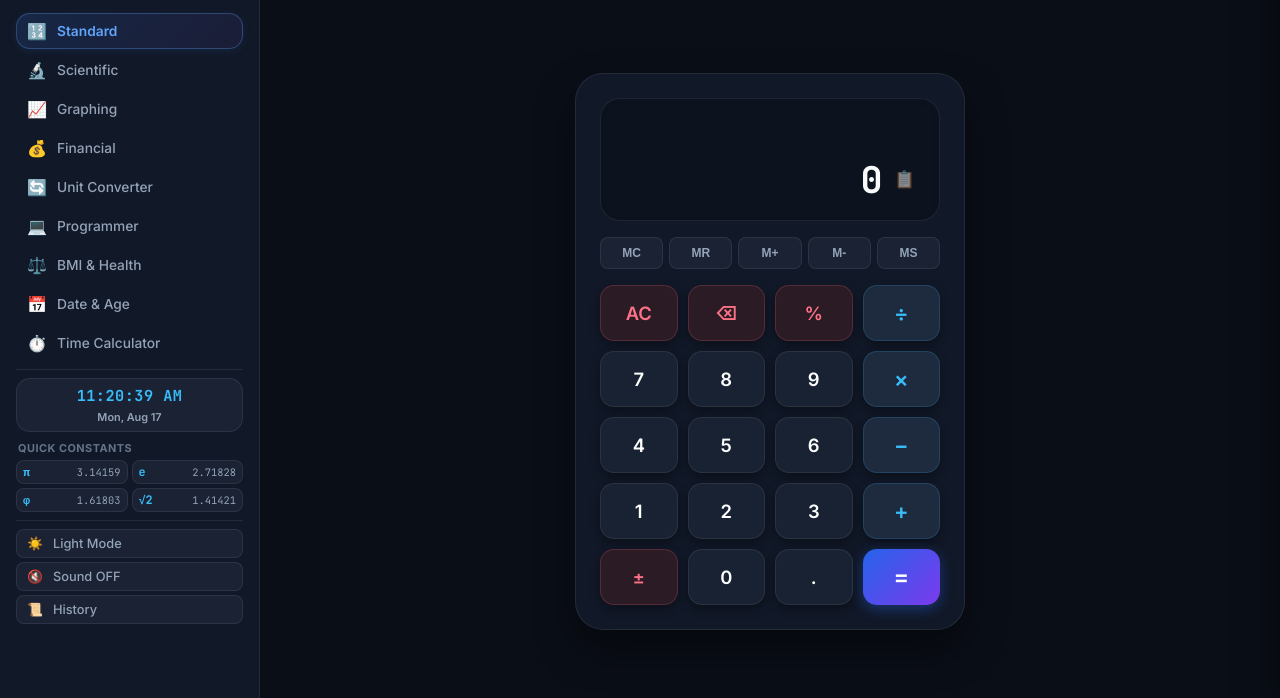
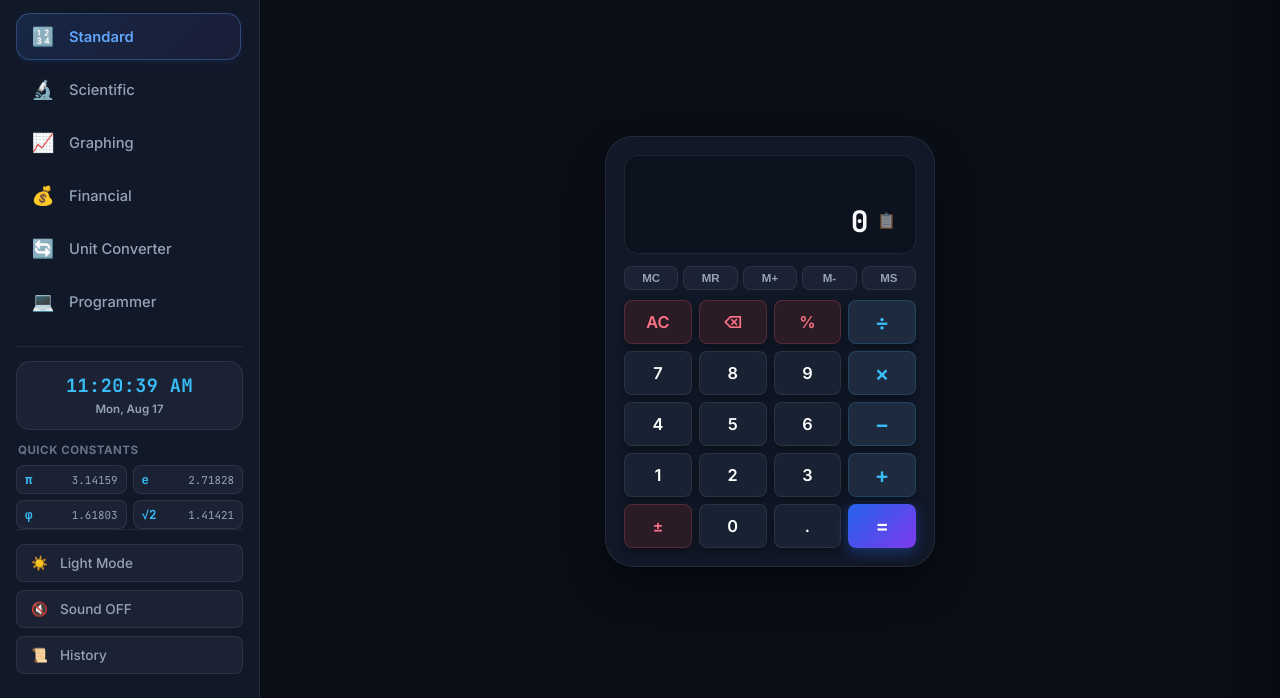
Before and after one commit to eleshkapri/Calculator, a plain HTML site: page index.html in a window 1280 px wide. Shown: the part 102-800 px from the top of the page. Drawn offline with Linux system fonts and the light colour scheme; no server answers.

Commit message:
Optimize calculator card dimensions and keypad button sizing for sleek laptop/desktop display

```diff
--- a/style.css
+++ b/style.css
@@ -299,20 +299,29 @@ body {
 .nav-menu {
     display: flex;
     flex-direction: column;
-    gap: 3px;
-    flex: 0 0 auto;
+    gap: 6px;
+    flex: 1;
+    overflow-y: auto;
+    overflow-x: hidden;
+    padding-right: 2px;
+    scrollbar-width: none;
+    -ms-overflow-style: none;
+}
+
+.nav-menu::-webkit-scrollbar {
+    display: none;
 }
 
 .nav-item {
     display: flex;
     align-items: center;
-    gap: 10px;
-    padding: 7px 10px;
+    gap: 14px;
+    padding: 11px 14px;
     border: 1px solid transparent;
     background: transparent;
     color: var(--text-secondary);
     font-family: var(--font-ui);
-    font-size: 0.86rem;
+    font-size: 0.92rem;
     font-weight: 500;
     border-radius: var(--radius-md);
     cursor: pointer;
@@ -322,11 +331,11 @@ body {
 }
 
 .nav-item .icon {
-    font-size: 1rem;
+    font-size: 1.15rem;
     display: flex;
     align-items: center;
     justify-content: center;
-    width: 20px;
+    width: 24px;
     transition: transform 0.2s ease;
 }
 
@@ -337,7 +346,7 @@ body {
 }
 
 .nav-item:hover .icon {
-    transform: scale(1.12);
+    transform: scale(1.15);
 }
 
 .nav-item.active {
@@ -357,9 +366,9 @@ body.dark-theme .nav-item.active {
 .sidebar-widget {
     display: flex;
     flex-direction: column;
-    gap: 8px;
-    margin-top: 8px;
-    padding-top: 8px;
+    gap: 12px;
+    margin-top: 14px;
+    padding-top: 14px;
     border-top: 1px solid var(--border-subtle);
 }
 
@@ -367,13 +376,13 @@ body.dark-theme .nav-item.active {
     background: var(--bg-surface-elevated);
     border: 1px solid var(--border-subtle);
     border-radius: var(--radius-md);
-    padding: 6px 10px;
+    padding: 10px 12px;
     text-align: center;
 }
 
 .live-clock-time {
     font-family: var(--font-mono);
-    font-size: 0.95rem;
+    font-size: 1.15rem;
     font-weight: 800;
     color: #2563eb;
     letter-spacing: 0.5px;
@@ -384,20 +393,20 @@ body.dark-theme .live-clock-time {
 }
 
 .live-clock-date {
-    font-size: 0.68rem;
+    font-size: 0.72rem;
     font-weight: 600;
     color: var(--text-secondary);
-    margin-top: 1px;
+    margin-top: 2px;
 }
 
 .sidebar-constants-section {
     display: flex;
     flex-direction: column;
-    gap: 4px;
+    gap: 6px;
 }
 
 .widget-title {
-    font-size: 0.68rem;
+    font-size: 0.72rem;
     font-weight: 700;
     text-transform: uppercase;
     letter-spacing: 0.5px;
@@ -408,7 +417,7 @@ body.dark-theme .live-clock-time {
 .constants-chips {
     display: grid;
     grid-template-columns: repeat(2, 1fr);
-    gap: 4px;
+    gap: 6px;
 }
 
 .const-chip {
@@ -418,7 +427,7 @@ body.dark-theme .live-clock-time {
     background: var(--bg-surface-elevated);
     border: 1px solid var(--border-subtle);
     border-radius: var(--radius-sm);
-    padding: 3px 6px;
+    padding: 5px 8px;
     cursor: pointer;
     transition: var(--transition);
     text-align: left;
@@ -433,7 +442,7 @@ body.dark-theme .live-clock-time {
 .chip-sym {
     font-family: var(--font-mono);
     font-weight: 700;
-    font-size: 0.74rem;
+    font-size: 0.78rem;
     color: #2563eb;
 }
 
@@ -443,29 +452,28 @@ body.dark-theme .chip-sym {
 
 .chip-val {
     font-family: var(--font-mono);
-    font-size: 0.65rem;
+    font-size: 0.68rem;
     color: var(--text-secondary);
 }
 
 .sidebar-footer {
     display: flex;
     flex-direction: column;
-    gap: 4px;
-    margin-top: 8px;
-    padding-top: 8px;
+    gap: 8px;
+    padding-top: 14px;
     border-top: 1px solid var(--border-subtle);
 }
 
 .utility-btn {
     display: flex;
     align-items: center;
-    gap: 10px;
-    padding: 6px 10px;
+    gap: 12px;
+    padding: 10px 14px;
     border: 1px solid var(--border-subtle);
     background: var(--bg-surface-elevated);
     color: var(--text-secondary);
     font-family: var(--font-ui);
-    font-size: 0.8rem;
+    font-size: 0.85rem;
     font-weight: 500;
     border-radius: var(--radius-sm);
     cursor: pointer;
@@ -595,9 +603,7 @@ body.dark-theme .chip-sym {
     box-shadow: var(--card-shadow);
 }
 
-#view-standard.calculator-view.active,
-#view-scientific.calculator-view.active,
-#view-programmer.calculator-view.active {
+#view-standard.calculator-view.active {
     display: flex;
     flex-direction: column;
     align-items: center;
@@ -606,22 +612,22 @@ body.dark-theme .chip-sym {
     margin: auto 0;
 }
 
-.calc-card { width: 100%; max-width: 390px; }
-.scientific-card { width: 100%; max-width: 590px; }
-.programmer-card { width: 100%; max-width: 550px; }
-.financial-card { width: 100%; max-width: 740px; padding: 28px; }
-.converter-card, .health-card, .date-card, .time-card { width: 100%; max-width: 680px; padding: 28px; }
-.time-keypad-card { width: 100%; max-width: 420px; }
+.calc-card { width: 100%; max-width: 330px; padding: 18px; }
+.scientific-card { width: 100%; max-width: 440px; padding: 18px; }
+.programmer-card { width: 100%; max-width: 460px; padding: 18px; }
+.financial-card { width: 100%; max-width: 740px; padding: 24px; }
+.converter-card, .health-card, .date-card, .time-card { width: 100%; max-width: 680px; padding: 24px; }
+.time-keypad-card { width: 100%; max-width: 350px; padding: 18px; }
 
 .display-container {
     background: var(--bg-input);
     border: 1px solid var(--border-subtle);
-    border-radius: var(--radius-lg);
-    padding: 16px 20px;
-    margin-bottom: 16px;
+    border-radius: var(--radius-md);
+    padding: 12px 16px;
+    margin-bottom: 12px;
     display: flex;
     flex-direction: column;
-    min-height: 115px;
+    min-height: 96px;
     justify-content: space-between;
     box-shadow: inset 0 2px 6px rgba(0,0,0,0.05);
 }
@@ -630,7 +636,7 @@ body.dark-theme .chip-sym {
     display: flex;
     justify-content: space-between;
     align-items: center;
-    font-size: 0.75rem;
+    font-size: 0.72rem;
     font-weight: 700;
 }
 
@@ -638,7 +644,7 @@ body.dark-theme .chip-sym {
     background: rgba(168, 85, 247, 0.15);
     color: #9333ea;
     border: 1px solid rgba(168, 85, 247, 0.3);
-    padding: 2px 10px;
+    padding: 2px 8px;
     border-radius: 4px;
     cursor: pointer;
     user-select: none;
@@ -654,18 +660,18 @@ body.dark-theme .angle-mode-pill {
 }
 
 .memory-indicator {
-    font-size: 0.75rem;
+    font-size: 0.72rem;
     font-weight: 600;
     color: var(--accent-fin);
-    min-height: 16px;
+    min-height: 14px;
 }
 
 .expression-line {
     font-family: var(--font-mono);
-    font-size: 0.95rem;
+    font-size: 0.85rem;
     color: var(--text-secondary);
     text-align: right;
-    min-height: 24px;
+    min-height: 20px;
     overflow-x: auto;
     white-space: nowrap;
     word-break: break-all;
@@ -675,7 +681,7 @@ body.dark-theme .angle-mode-pill {
     display: flex;
     align-items: center;
     justify-content: flex-end;
-    gap: 8px;
+    gap: 6px;
 }
 
 .result-display {
@@ -684,7 +690,7 @@ body.dark-theme .angle-mode-pill {
     border: none;
     color: var(--text-primary);
     font-family: var(--font-mono);
-    font-size: 2.3rem;
+    font-size: 1.85rem;
     font-weight: 700;
     text-align: right;
     outline: none;
@@ -694,24 +700,24 @@ body.dark-theme .angle-mode-pill {
 .copy-btn {
     background: transparent;
     border: none;
-    font-size: 1.05rem;
+    font-size: 0.95rem;
     cursor: pointer;
     opacity: 0.5;
     transition: var(--transition);
-    padding: 4px;
+    padding: 3px;
 }
 
 .copy-btn:hover {
     opacity: 1;
-    transform: scale(1.15);
+    transform: scale(1.1);
 }
 
 /* Memory Bar */
 .memory-bar {
     display: flex;
     justify-content: space-between;
-    gap: 6px;
-    margin-bottom: 16px;
+    gap: 5px;
+    margin-bottom: 10px;
 }
 
 .mem-btn {
@@ -719,9 +725,9 @@ body.dark-theme .angle-mode-pill {
     background: var(--bg-surface-elevated);
     border: 1px solid var(--border-subtle);
     color: var(--text-secondary);
-    font-size: 0.75rem;
+    font-size: 0.72rem;
     font-weight: 600;
-    padding: 8px 4px;
+    padding: 5px 2px;
     border-radius: var(--radius-sm);
     cursor: pointer;
     transition: var(--transition);
@@ -736,7 +742,7 @@ body.dark-theme .angle-mode-pill {
 /* Keypads */
 .keypad {
     display: grid;
-    gap: 10px;
+    gap: 7px;
 }
 
 .standard-keypad { grid-template-columns: repeat(4, 1fr); }
@@ -745,10 +751,10 @@ body.dark-theme .angle-mode-pill {
 
 .btn {
     border: 1px solid var(--btn-num-border);
-    height: 56px;
-    border-radius: var(--radius-md);
+    height: 44px;
+    border-radius: var(--radius-sm);
     font-family: var(--font-ui);
-    font-size: 1.15rem;
+    font-size: 1.02rem;
     font-weight: 600;
     cursor: pointer;
     display: flex;
@@ -757,6 +763,16 @@ body.dark-theme .angle-mode-pill {
     transition: var(--transition);
     user-select: none;
     box-shadow: var(--btn-num-shadow);
+}
+
+.scientific-keypad .btn {
+    height: 40px;
+    font-size: 0.88rem;
+}
+
+.programmer-keypad .btn {
+    height: 38px;
+    font-size: 0.88rem;
 }
 
 .btn:active {
@@ -849,7 +865,7 @@ body.dark-theme .angle-mode-pill {
 .btn-equals {
     background: var(--btn-equals-bg);
     color: var(--btn-equals-text);
-    font-size: 1.45rem;
+    font-size: 1.25rem;
     border: none;
     box-shadow: 0 4px 14px rgba(37, 99, 235, 0.4);
 }
```
